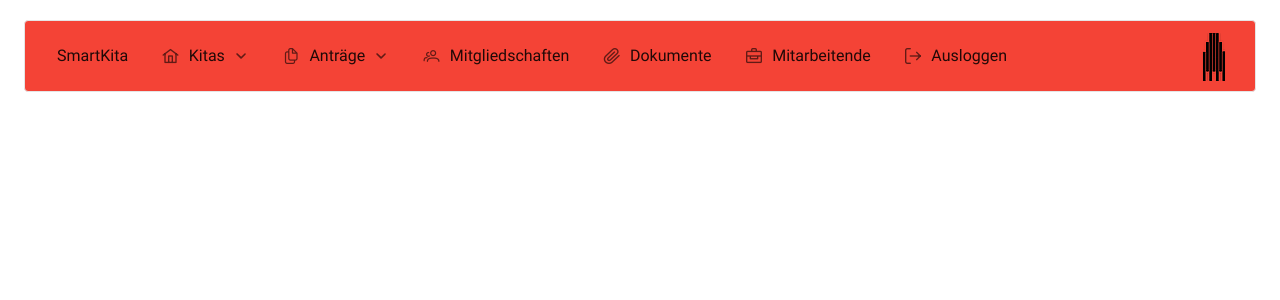
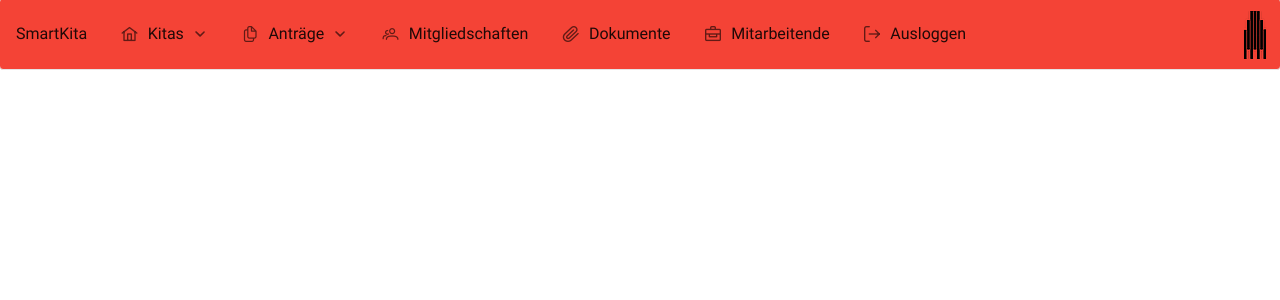
Before and after one commit to MerlinChiodo/SC_Microservice3, a Vue app in the folder smartkita-frontend/: page /kita in a window 1280 px wide. Shown: the top 300 px of the page. Built offline with nearby package versions, Linux system fonts and the light colour scheme.

Commit message:
made navbar sticky

```diff
--- a/smartkita-frontend/src/App.vue
+++ b/smartkita-frontend/src/App.vue
@@ -1,6 +1,6 @@
 <template>
-  <div>
-    <header class="nav">
+  <div class="nav">
+    <header >
       <NavBar />
     </header>
   </div>
@@ -30,9 +30,14 @@ export default {
   -moz-osx-font-smoothing: grayscale;
   text-align: center;
   color: #2c3e50;
-  margin-top: 20px;
 }
 .nav {
   /*text-align: center;*/
-}
+  margin-top: -10px;
+  margin-left: -9px;
+  margin-right: -9px;
+  position: sticky;
+  top: 0;
+  z-index:100;
+  }
 </style>
--- a/smartkita-frontend/src/components/NavBar.vue
+++ b/smartkita-frontend/src/components/NavBar.vue
@@ -83,10 +83,12 @@ export default {
 </script>
 
 <style scoped>
+
 .p-menubar {
   background-color: var(--red-500);
-  margin-left: 1rem;
-  margin-right: 1rem;
   height: 4.5rem;
+  padding: 0px;
+
+
 }
 </style>
--- /dev/null
+++ b/smartkita-frontend/src/views/KitaView.vue
@@ -0,0 +1,3 @@
+<template>
+  <h1>KitaView</h1>
+</template>
```
